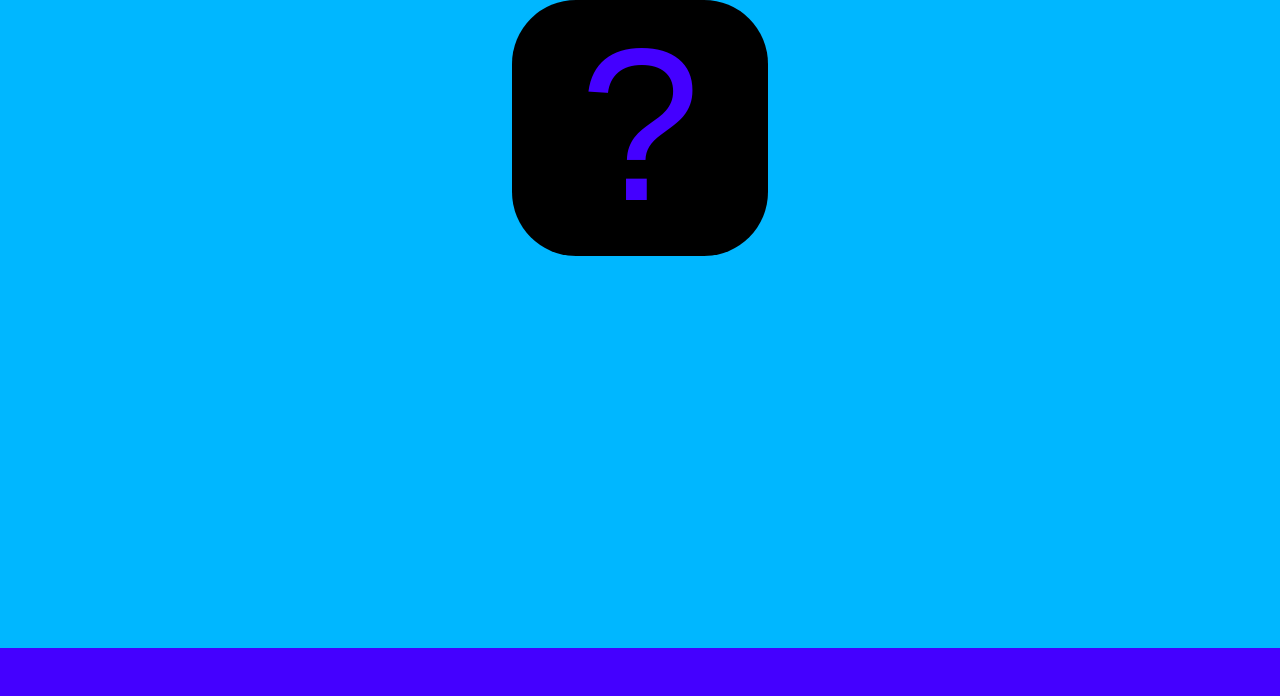
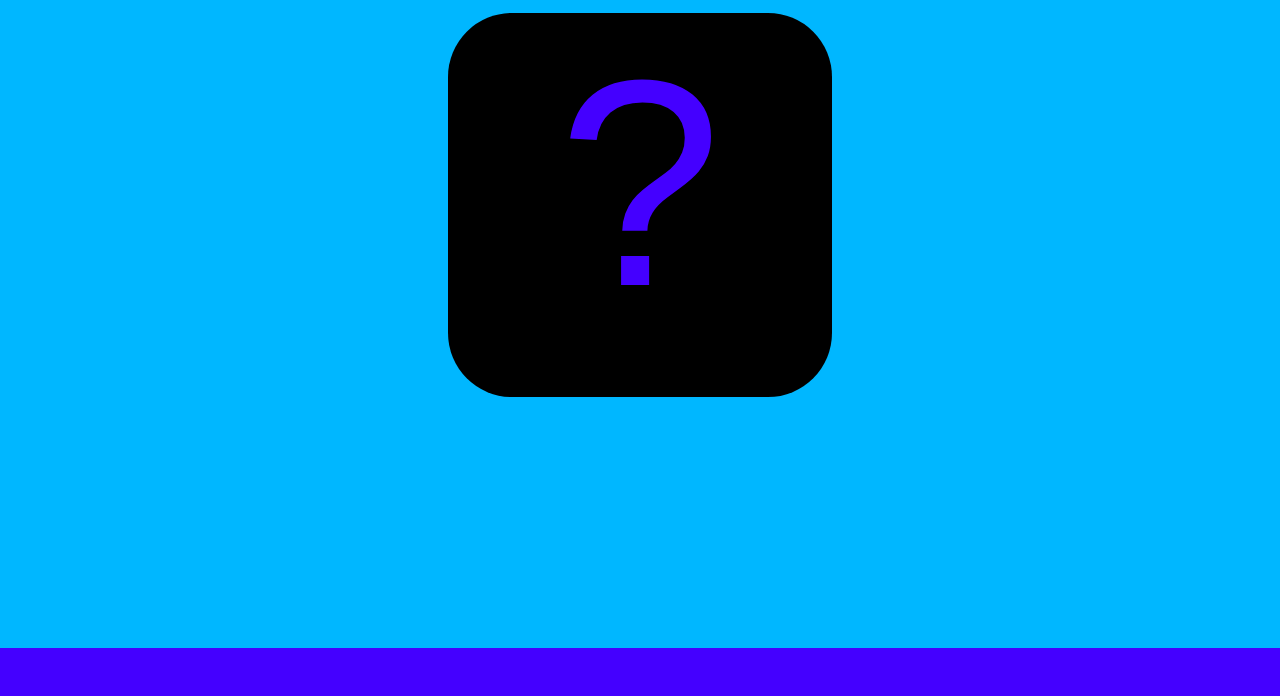
Before and after one commit to YaronvonArx/Wuerfel, a plain HTML site: page wuerfel.html in a window 1280 px wide. Shown: the top 696 px of the page. Drawn offline with Linux system fonts and the light colour scheme.

Commit message:
Add files via upload

```diff
--- a/css/style.css
+++ b/css/style.css
@@ -93,27 +93,9 @@ a {
 
 @media screen and (min-width: 480px) {
   .dice{
-    width: 60vw;
-    height: 60vw;
-    font-size: 50vw;
+    width: 30vw;
+    height: 30vw;
+    font-size: 23vw;
+    margin: 1vw;
   }
 }
-@media screen and (min-width: 500px) {
-  .dice{
-    width: 50vw;
-    height: 50vw;
-    font-size: 40vw;
-    margin: 0
-  }
-  .controls{
-    height: 20vw;
-    font-size: 20vw;
-
-}
-@media screen and (min-width: 600px) {
-  .dice{
-    width: 20vw;
-    height: 20vw;
-    font-size: 17vw;
-  }
-}
```
